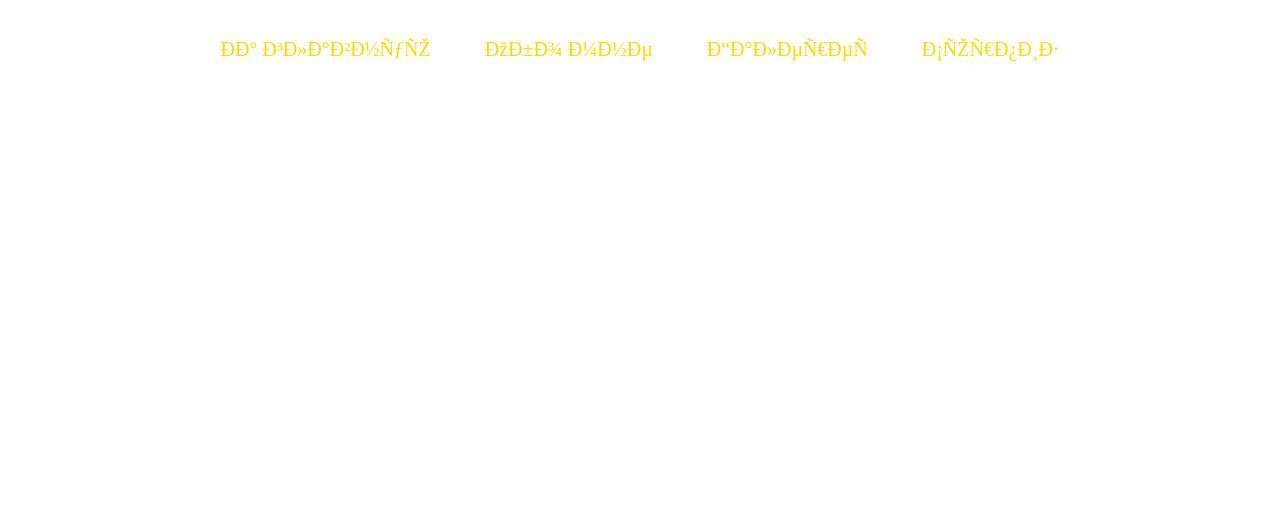
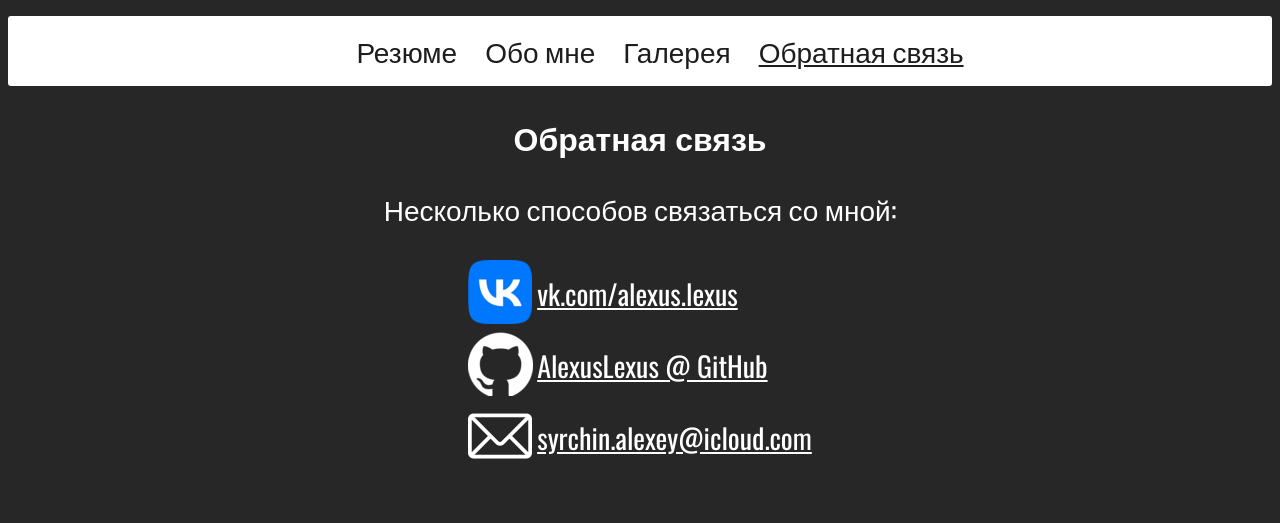
Before and after one commit to AlexusLexus/projekt_portfolio, a plain HTML site: page funtime.html in a window 1280 px wide. Drawn offline with nearby package versions, Linux system fonts and the light colour scheme.

Commit message:
rlease-1

```diff
--- a/funtime.html
+++ b/funtime.html
@@ -1,40 +1,41 @@
+<!DOCTYPE html>
 <html>
     <head>
-        <meta charset="utf=8"/>
-        <link rel="shortcut icon" type="image/x-icon" href="cdimages/icon_funtime.png">
-        <title>Портфолио Алексея Сырчина</title>
-        <style>
-            .nav-btn
-            {
-                display: inline-block;
-                padding: 10px 20px;
-                margin: 5px;
-                text-decoration: none;
-                color: gold;
-                border-radius: 5px;
-                font-size: 20px;
-                transition: color 0.3s ease-in-out;
-                text-shadow: 2;
-            }
+        <meta charset="utf-8">
+        <title>Обратная связь</title>
+        <link rel="stylesheet" type="text/css" href="style.css">
+        <link rel="shortcut icon" type="image/x-icon" href="cdimages/icon_main.png">
 
-            .nav-btn:hover
-            {
-                color:black;
-            }
-
-            .nav-container
-            {
-                text-align: center;
-                margin-top: 20px;
-            }
-        </style>
+        <link rel="preconnect" href="https://fonts.googleapis.com">
+        <link rel="preconnect" href="https://fonts.gstatic.com" crossorigin>
+        <link href="https://fonts.googleapis.com/css2?family=Oswald:wght@200..700&display=swap" rel="stylesheet">
     </head>
     <body>
-        <section class="nav-container">
-            <a href="index.html" class="nav-btn">На главную</a>
-            <a href="about.html" class="nav-btn">Обо мне</a>
-            <a href="gallery.html" class="nav-btn">Галерея</a>
-            <a href="funtime.html" class="nav-btn">Сюрпиз</a>
-        </section>
+        <nav>
+            <ul class="nav_ul">
+                <li class="nav_li"><a href="index.html" class="nav_li_a">Резюме</a></li>
+                <li class="nav_li"><a href="about.html" class="nav_li_a">Обо мне</a></li>
+                <li class="nav_li"><a href="gallery.html" class="nav_li_a">Галерея</a></li>
+                <li class="nav_li"><a href="funtime.html" class="nav_li_a_active">Обратная связь</a></li>
+            </ul>
+        </nav>
+
+        <h2 class="index_h">Обратная связь</h2>
+
+        <p class="index_p">Несколько способов связаться со мной:</p>
+        <table class="table_c">
+            <tr>
+                <td><img src="cdimages/sc_vk.png"></td>
+                <td><a href="https://vk.com/alexus.lexus" class="index_p">vk.com/alexus.lexus</a></td>
+            </tr>
+            <tr>
+                <td><img src="cdimages/sc_github.png"></td>
+                <td><a href="https://github.com/AlexusLexus" class="index_p">AlexusLexus @ GitHub</a></td>
+            </tr>
+            <tr>
+                <td><img src="cdimages/sc_email.png"></td>
+                <td><a href="mailto:syrchin.alexey@icloud.com" class="index_p">syrchin.alexey@icloud.com</a></td>
+            </tr>
+        </table>
     </body>
 </html>
--- a/style.css
+++ b/style.css
@@ -44,10 +44,81 @@ ul li
   font-size: 28px;
 }
 
+nav
+{
+  background: white;
+  height: 70px;
+  width: 100%;
+  border-radius: 3px;
+}
+
+.nav_li
+{
+  display: inline-block;
+  line-height: 40px;
+  margin: 0 5px;
+}
+
+.nav_li_a
+{
+  list-style-type: none;
+  color: rgb(29, 29, 29);
+  text-align: center;
+  font-family: "Oswald", sans-serif;
+  font-size: 28px;
+  text-decoration: none;
+  padding: 7px 7px;
+  border-radius: 3px;
+}
+
+.nav_li_a_active
+{
+  list-style-type: none;
+  color: rgb(29, 29, 29);
+  text-align: center;
+  font-family: "Oswald", sans-serif;
+  font-size: 28px;
+  padding: 7px 7px;
+  border-radius: 3px;
+}
+
+.nav_ul
+{
+  text-align: center;
+  padding-top: 15px;
+}
+
+a.active, a:hover
+{
+  background: gray;
+  transition: 0.5s;
+}
+
+.check_btn
+{
+  vertical-align: middle;
+  font-size: 30px;
+  float: right;
+  line-height: 70px;
+  margin-right: 40px;
+  cursor: pointer;
+  display: none;
+}
+
+#check
+{
+  display: none;
+}
+
+@media not screen and (min-width:1024px)
+{
+}
+
 .table_c
 {
   margin-left: auto;
   margin-right: auto;
+  padding-bottom: 45px;
 }
 
 .index_h2
```
Also changed, not shown: about.html (+9 -0 lines), gallery.html (+18 -9 lines), index.html (+10 -0 lines), cdimages/sc_email.png (added), cdimages/sc_github.png (added), cdimages/sc_vk.png (added).
